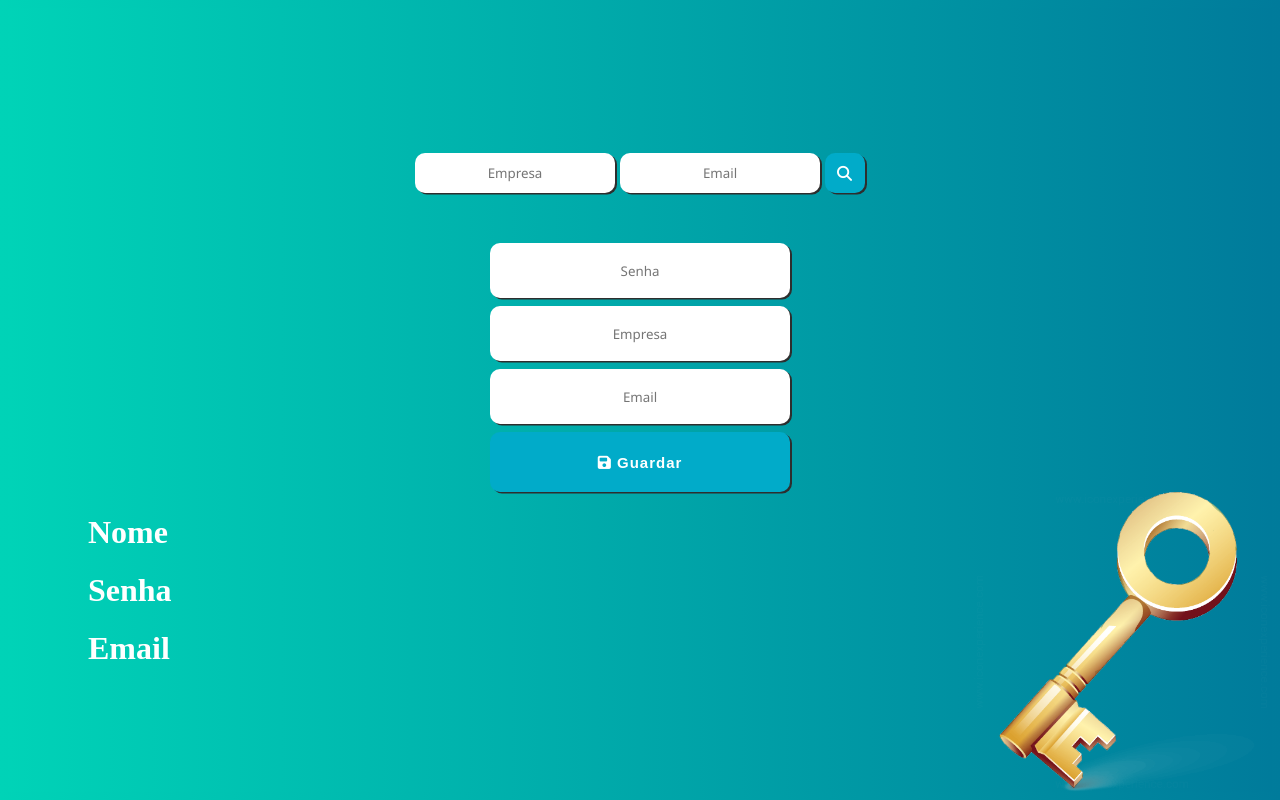
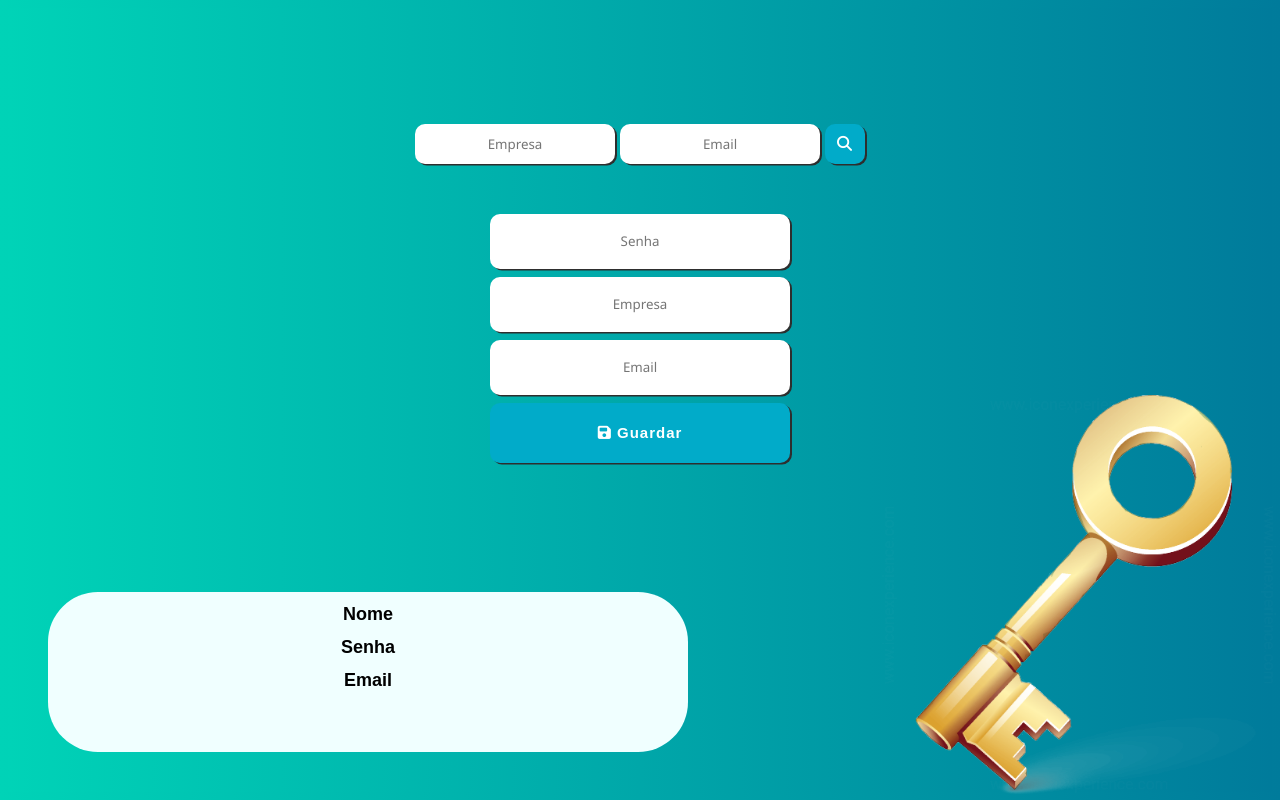
Before and after one commit to SavioHaistem/gerenciador-de-senhas, a plain HTML site: page index.html in a window 1280 px wide. Drawn offline with Linux system fonts and the light colour scheme.

Commit message:
correção nas posições

```diff
--- a/index.html
+++ b/index.html
@@ -43,17 +43,23 @@
 
 
 
-    <li class="Resultado">
-        <h1 class="KeyName"> Nome </h1>
-        <h1 class="KeyPassword"> Senha </h1>
-        <h1 class="KeyEmail"> Email </h1>
-    </li>
+
 
 </main>
 
 <footer class="Footer">
-     <img src="./images/key.png" alt="chave" id="Key-image">
+    <div class="Search-Result">
+        <li class="Result">
+            <h1 class="KeyName"> Nome </h1>
+            <h1 class="KeyPassword"> Senha </h1>
+            <h1 class="KeyEmail"> Email </h1>
+        </li>
+    </div>
+            <div class="Key-image">
+                <img src="./images/key.png" alt="chave" id="Key-image">
+            </div>
 </footer>
+
     <script src="https://kit.fontawesome.com/b3f3b1a384.js" crossorigin="anonymous"></script>
     <script src="main.js"></script>
 </body>
--- a/main.js
+++ b/main.js
@@ -73,7 +73,7 @@ function Research(searchedAssign ,searchedEmail) {
             window.alert("Para realizar a pesquisa adicione o email e a empresa que sua senha foi cadastrada")
         } else {
             var KeySearched = JSON.parse(localStorage.getItem(`${searchedAssign} de ${searchedEmail}`));
-            document.querySelector(".KeyName").innerHTML = `senha ${KeySearched.Assigned}:`
+            document.querySelector(".KeyName").innerHTML = `${KeySearched.Assigned}:`
             document.querySelector(".KeyPassword").innerHTML = KeySearched.Password
             document.querySelector(".KeyEmail").innerHTML = KeySearched.Email
         }
--- a/theme.css
+++ b/theme.css
@@ -26,9 +26,9 @@ h3 {
 
 .grid-body {
     grid-template-columns: 1fr;
-    grid-template-rows: 1fr 1fr 1fr;
+    grid-template-rows: 0.2fr 1fr 1fr;
     grid-template-areas:
-    "search-table"
+    "."
     "table"
     "Footer"
     ;
@@ -56,23 +56,30 @@ h3 {
 }
 
 #Key-image {
-    align-self: flex-end;
-    bottom: 0;
-    width: 300px;
-    height: 300px;
+    width: 400px;
+    height: 400px;
 }
 
-footer {
-    display: flex;
-    justify-self: right;
+.Key-image {
+    position: absolute;
+    bottom: 1px;
+    right: 1px;
 }
 
 li {
+    bottom: 3rem;
+    left: 3rem;
+    position: absolute;
+    font-size: 9px;
+    font-family: Arial, Helvetica, sans-serif;
+    text-align: center;
+    color: black;
+    background-color: azure;
+    border-radius: 50px;
     list-style: none;
-    margin-left: 5rem;
-    position: absolute;
-    display: flexbox;
-    width: 200px;
+    width: 40rem;
+    height: 10rem;
+
 }
 .search-table {
     margin-top: 50px;
```
